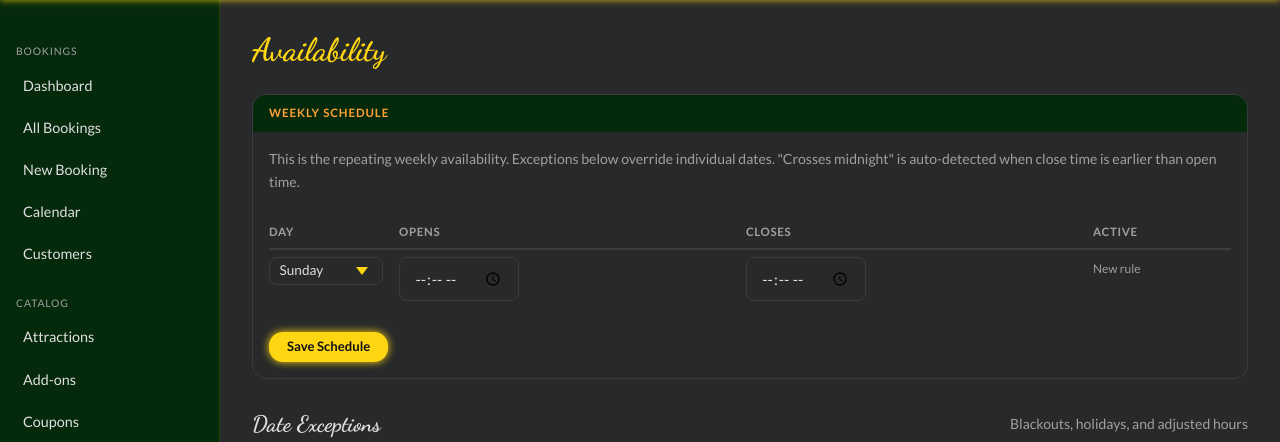
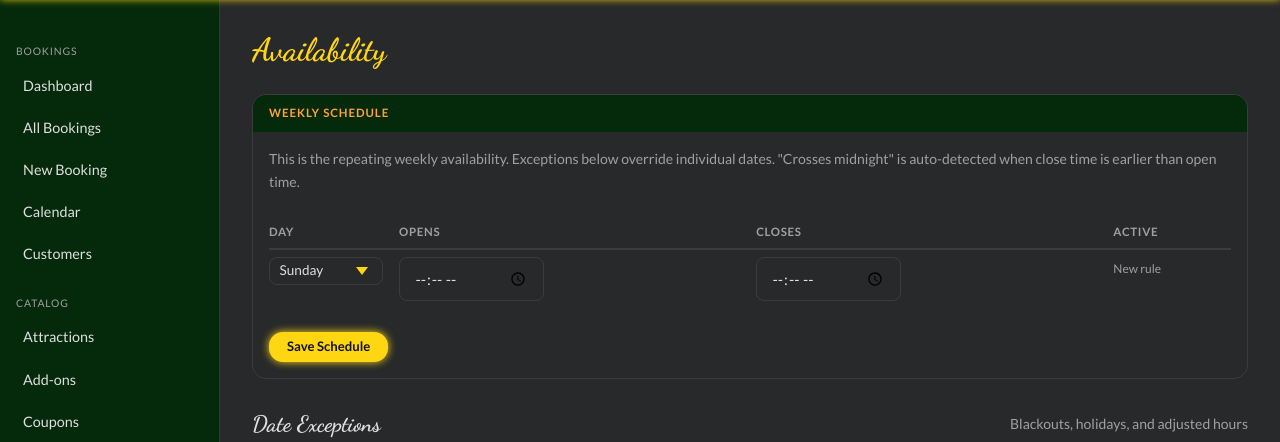
Before and after one commit to jeffveg/Sherwood_Schedule, a PHP site: page /admin/availability.php in a window 1280 px wide. Shown: the part 71-513 px from the top of the page. Run offline with PHP 8.4, Linux system fonts and the light colour scheme; the visitor is signed in with stand-in values (Sample User, id 1); data that the repository does not hold is empty.

Commit message:
Fix AM/PM cutoff on availability time inputs and hours display
- Widen time inputs from 120px to 145px so AM/PM spinner is fully visible
- Add white-space:nowrap to exceptions Hours cell to prevent mid-range wrap

Co-Authored-By: Claude Sonnet 4.6 <noreply@anthropic.com>

```diff
--- a/public/admin/availability.php
+++ b/public/admin/availability.php
@@ -168,11 +168,11 @@ render_admin_header('Availability', 'availability');
                     </td>
                     <td>
                         <input type="time" name="rule_open[]" class="form-input form-input--sm"
-                               value="<?= substr($rule['open_time'], 0, 5) ?>" style="width:120px;">
+                               value="<?= substr($rule['open_time'], 0, 5) ?>" style="width:145px;">
                     </td>
                     <td>
                         <input type="time" name="rule_close[]" class="form-input form-input--sm"
-                               value="<?= substr($rule['close_time'], 0, 5) ?>" style="width:120px;">
+                               value="<?= substr($rule['close_time'], 0, 5) ?>" style="width:145px;">
                     </td>
                     <td>
                         <label class="check-group" style="padding:0;">
@@ -197,8 +197,8 @@ render_admin_header('Availability', 'availability');
                             <?php endforeach; ?>
                         </select>
                     </td>
-                    <td><input type="time" name="new_open"  class="form-input form-input--sm" style="width:120px;"></td>
-                    <td><input type="time" name="new_close" class="form-input form-input--sm" style="width:120px;"></td>
+                    <td><input type="time" name="new_open"  class="form-input form-input--sm" style="width:145px;"></td>
+                    <td><input type="time" name="new_close" class="form-input form-input--sm" style="width:145px;"></td>
                     <td colspan="2"><span class="text-dim text-xs">New rule</span></td>
                 </tr>
                 </tbody>
@@ -305,7 +305,7 @@ render_admin_header('Availability', 'availability');
                         <span class="badge badge-warning">Adjusted Hours</span>
                     <?php endif; ?>
                 </td>
-                <td class="text-sm">
+                <td class="text-sm" style="white-space:nowrap;">
                     <?php if (!$exc['is_closed'] && $exc['open_time']): ?>
                         <?= date('g:i A', strtotime($exc['open_time'])) ?> – <?= date('g:i A', strtotime($exc['close_time'])) ?>
                         <?php if ($exc['crosses_midnight']): ?><span class="text-dim">(+midnight)</span><?php endif; ?>
```
